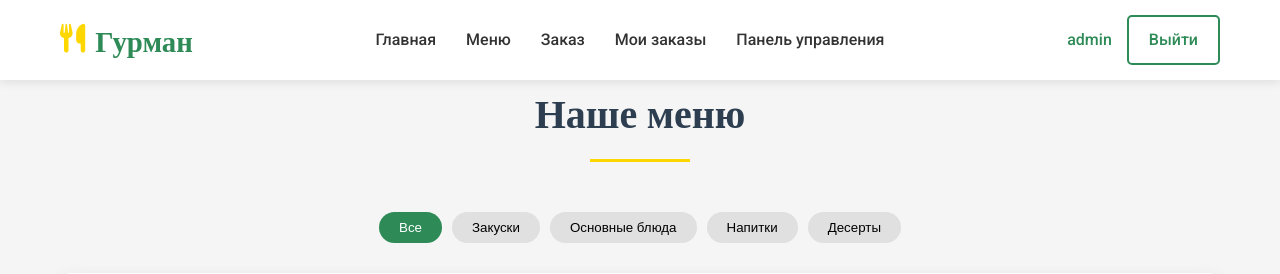
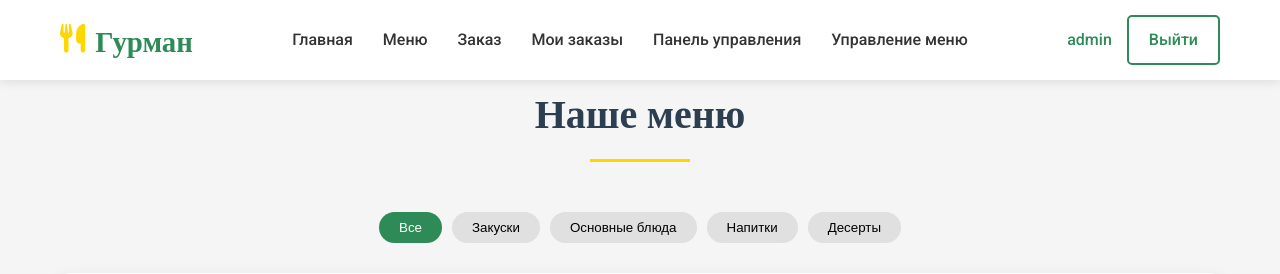
Before and after one commit to vladrob333333-sys/Rest, a Flask app: page /menu in a window 1280 px wide. Shown: the top 274 px of the page. Run offline with Flask 3, Linux system fonts and the light colour scheme; a user stored in the database is signed in; data comes from the database, SQL or seed files in the repository.

Commit message:
base.html

```diff
--- a/templates/base.html
+++ b/templates/base.html
@@ -39,6 +39,7 @@
                     <a href="{{ url_for('user_orders') }}">Мои заказы</a>
                     {% if current_user.role == 'admin' %}
                         <a href="{{ url_for('admin_orders') }}">Панель управления</a>
+                        <a href="{{ url_for('admin_menu') }}">Управление меню</a>
                     {% endif %}
                 {% endif %}
             </div>
```
